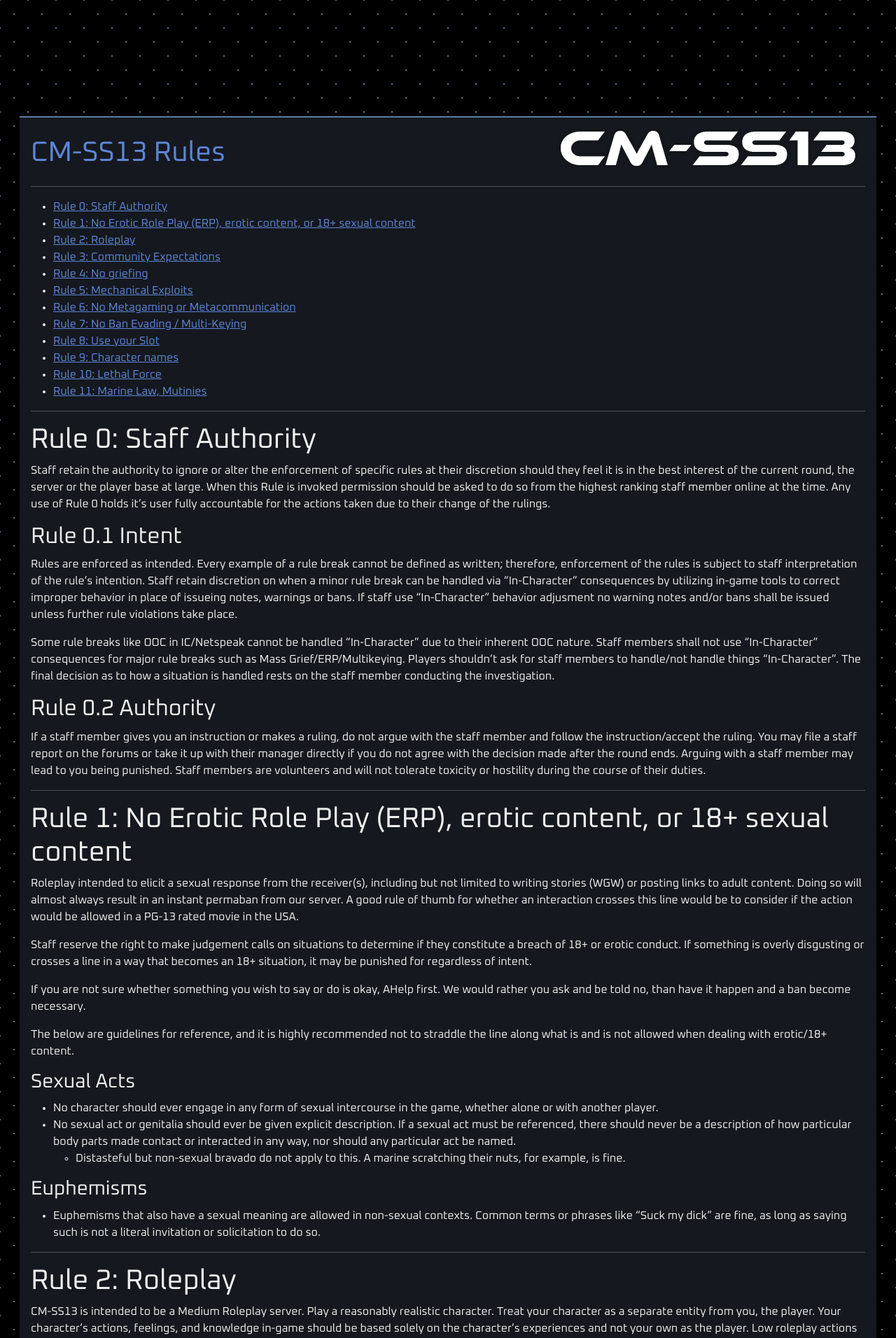
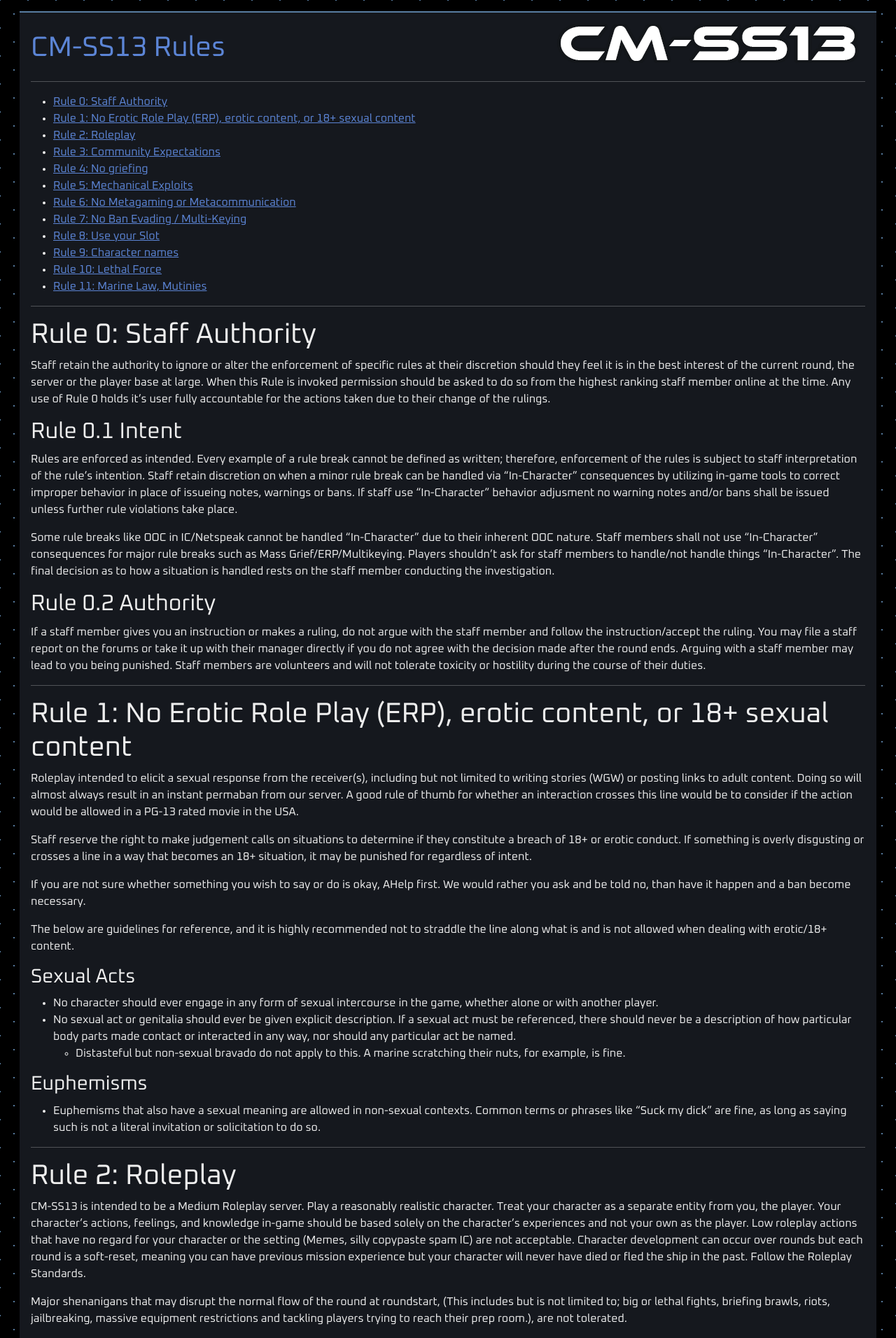
Before and after one commit to cmss13-devs/web, a Jekyll site: the page built from rules.md, in a window 1280 px wide. Shown: the top 1912 px of the page at 70% size. Built offline with Jekyll 4.4.1, drawn with Linux system fonts in a browser that asks for light colours.

Commit message:
remove canvas

```diff
--- a/_layouts/policy.html
+++ b/_layouts/policy.html
@@ -22,8 +22,6 @@
 	<script src="https://cdn.jsdelivr.net/npm/bootstrap@5.3.0/dist/js/bootstrap.bundle.min.js"
 		integrity="sha384-geWF76RCwLtnZ8qwWowPQNguL3RmwHVBC9FhGdlKrxdiJJigb/j/68SIy3Te4Bkz"
 		crossorigin="anonymous"></script>
-	<canvas class="lightspeed"></canvas>
-
 	<div class="container-fluid">
 		<div class="pop">
 			<div class="row">
```
